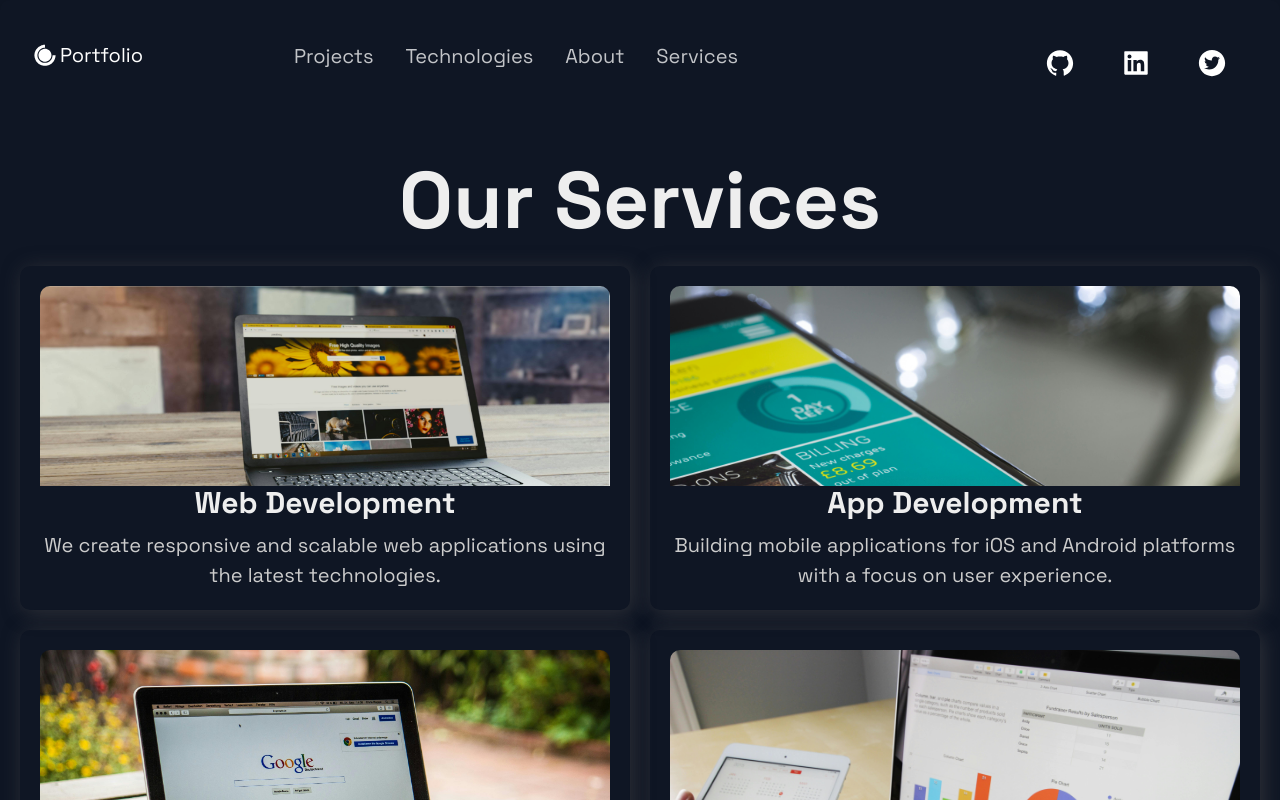
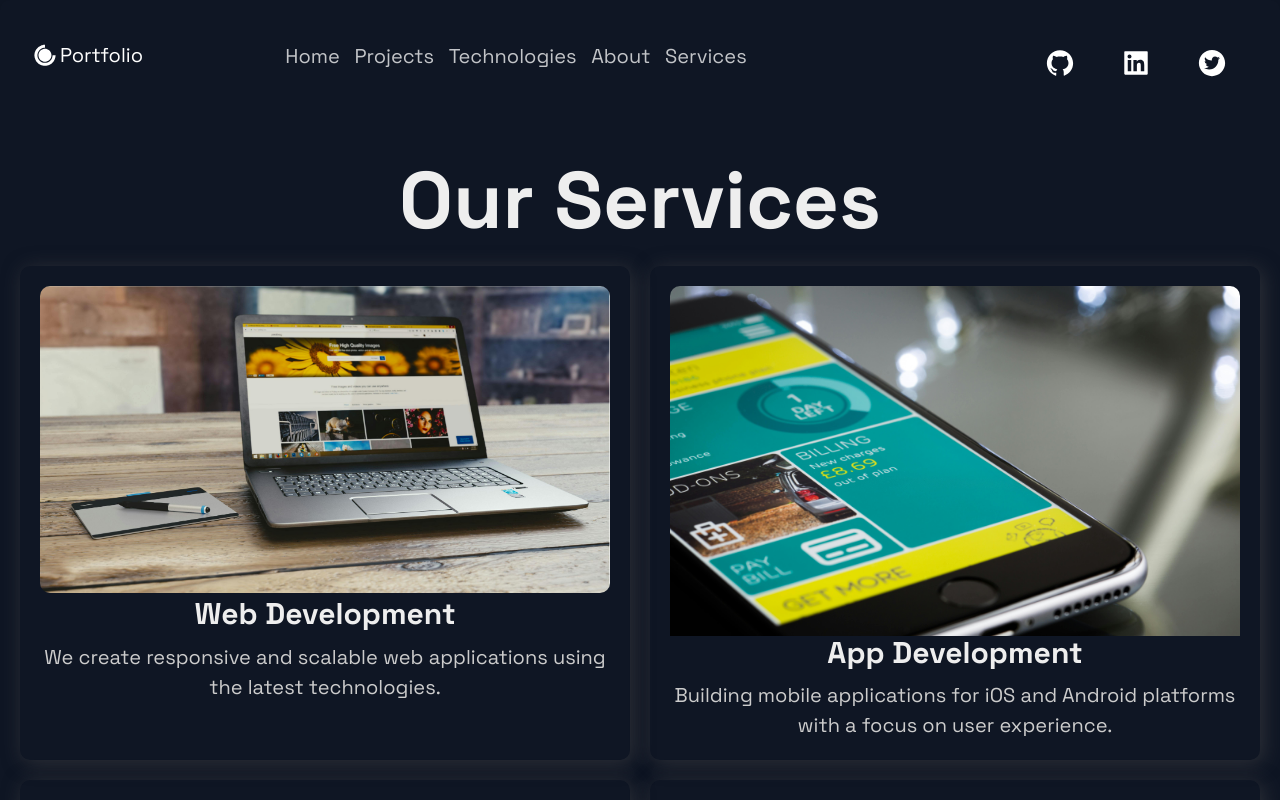
Before and after one commit to AfaqShahidKhan/portfolio-website-template-in-next-js, a Next.js app: page /services in a window 1280 px wide. Shown: the top 800 px of the page. Built offline with nearby package versions, Linux system fonts and the light colour scheme.

Commit message:
fixed the header

```diff
--- a/src/components/Header/Header.js
+++ b/src/components/Header/Header.js
@@ -21,7 +21,7 @@ import {
 const Header = () => (
   <Container>
     <Div1>
-      <Link href="/">
+      <Link href="/#header">
         <a
           style={{
             display: "flex",
@@ -36,6 +36,11 @@ const Header = () => (
       </Link>
     </Div1>
     <Div2>
+    <li>
+        <Link href="/#header">
+          <NavLink>Home</NavLink>
+        </Link>
+      </li>
       <li>
         <Link href="/#projects">
           <NavLink>Projects</NavLink>
--- a/src/components/Header/HeaderStyles.js
+++ b/src/components/Header/HeaderStyles.js
@@ -8,6 +8,10 @@ export const Container = styled.div`
   grid-column-gap: 2rem;
   padding: 1rem;
   padding-top: 2rem;
+  background-color: #0F1624;
+  position: sticky;
+  top: 0;
+  z-index: 100;
 
   @media ${(props) => props.theme.breakpoints.sm} {
     display: grid;
--- a/src/components/Hero/Hero.js
+++ b/src/components/Hero/Hero.js
@@ -9,7 +9,7 @@ import Button from "../../styles/GlobalComponents/Button";
 import { LeftSection } from "./HeroStyles";
 
 const Hero = () => (
-  <Section row nopadding>
+  <Section row nopadding id="header">
     <LeftSection>
       <SectionTitle main center>
         Hi! I'm Afaq Shahid Khan
--- a/src/components/ServiceImage.js
+++ b/src/components/ServiceImage.js
@@ -4,7 +4,7 @@ import styled from "styled-components";
 
 const ImageContainer = styled.div`
   width: 100%;
-  max-height: 200px; /* Adjust the max-height as needed */
+  max-height: 350px; /* Adjust the max-height as needed */
   overflow: hidden;
 `;
 
```
